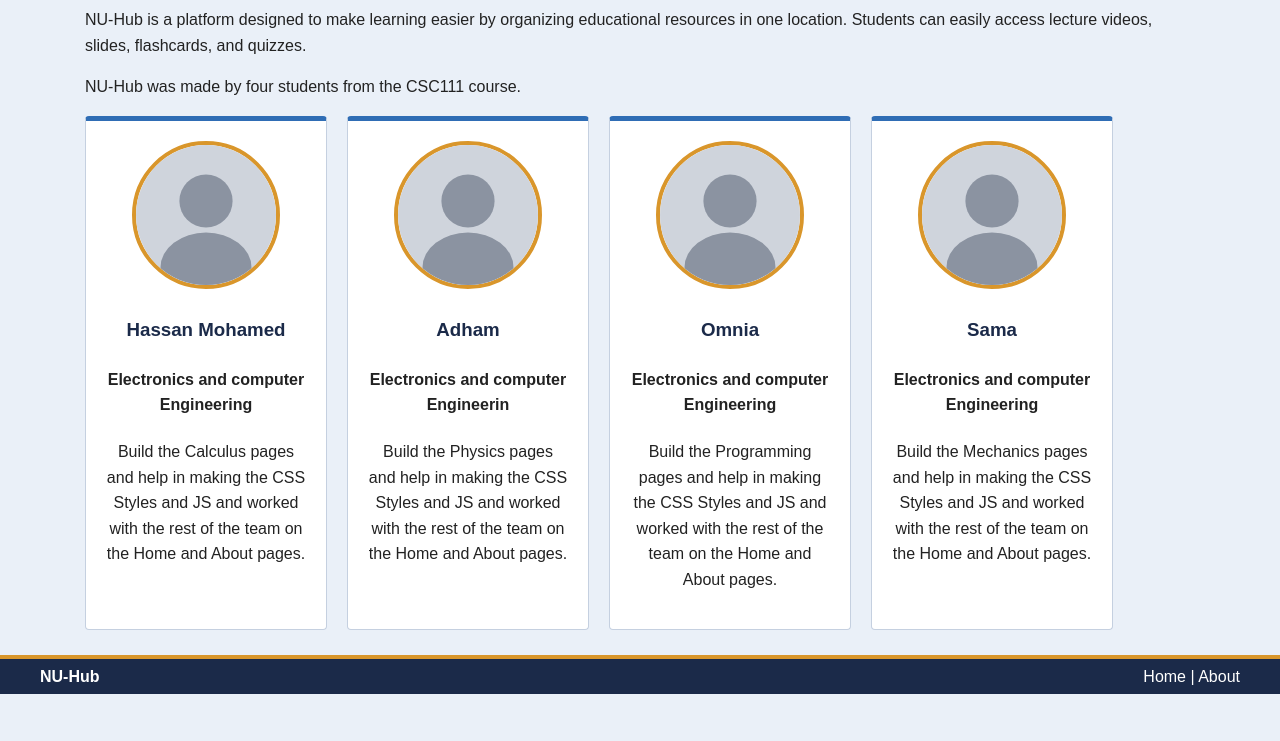
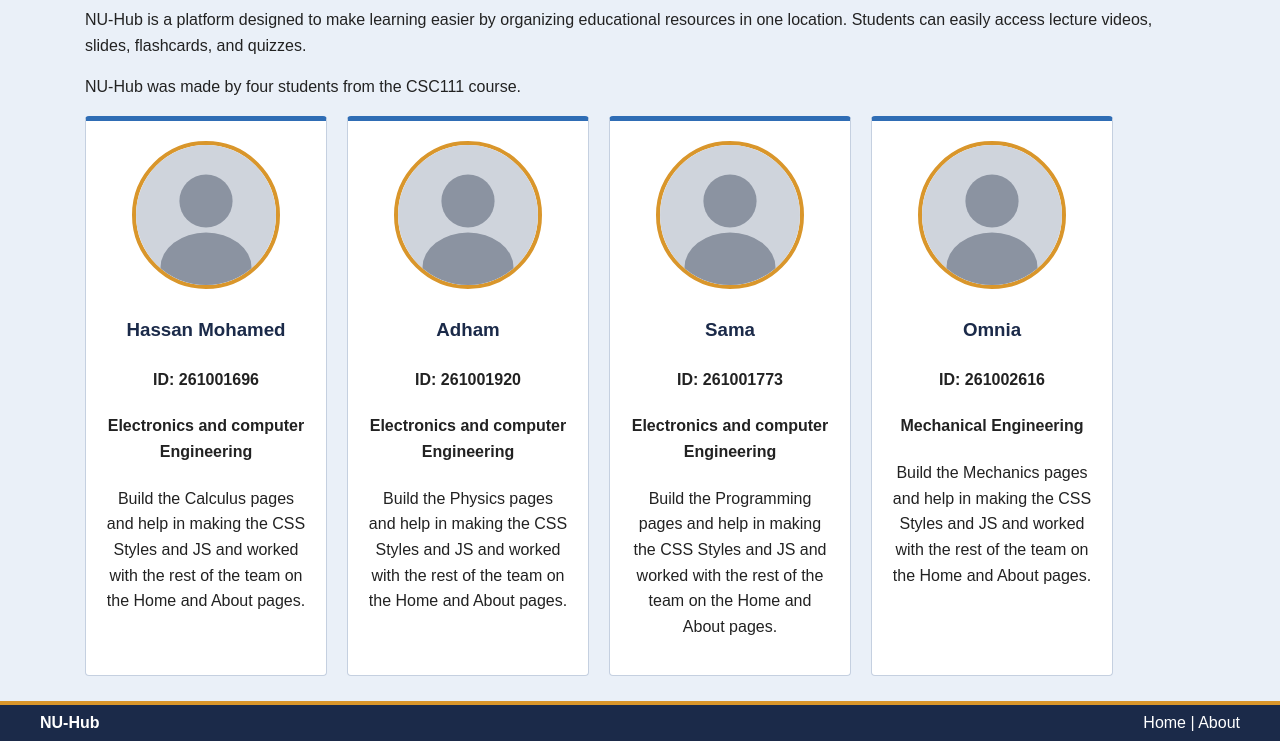
Before and after one commit to Hasona57/CSC_Project, a plain HTML site: page about.html in a window 1280 px wide. Shown: the part 181-922 px from the top of the page. Before the commit the page ends 875 px from the top, so only its background shows below. Drawn offline with Linux system fonts and the light colour scheme.

Commit message:
Update about.html

```diff
--- a/about.html
+++ b/about.html
@@ -22,25 +22,29 @@
                 <div class="card student">
                     <img src="images/avatar.svg" alt="Hassan Mohamed">
                     <h3>Hassan Mohamed</h3>
-                    <h4>Electronics and computer Engineering</h2>
+                    <h4>ID: 261001696</h4>
+                    <h4>Electronics and computer Engineering</h4>
                     <p>Build the Calculus pages and help in making the CSS Styles and JS and worked with the rest of the team on the Home and About pages.</p>
                 </div>
                 <div class="card student">
                     <img src="images/avatar.svg" alt="Adham">
                     <h3>Adham</h3>
-                    <h4>Electronics and computer Engineerin</h2>
+                    <h4>ID: 261001920</h4>
+                    <h4>Electronics and computer Engineering</h4>
                     <p>Build the Physics pages and help in making the CSS Styles and JS and worked with the rest of the team on the Home and About pages.</p>
+                </div>
+                <div class="card student">
+                    <img src="images/avatar.svg" alt="Sama">
+                    <h3>Sama</h3>
+                    <h4>ID: 261001773</h4>
+                    <h4>Electronics and computer Engineering</h4>
+                    <p>Build the Programming pages and help in making the CSS Styles and JS and worked with the rest of the team on the Home and About pages.</p>
                 </div>
                 <div class="card student">
                     <img src="images/avatar.svg" alt="Omnia">
                     <h3>Omnia</h3>
-                    <h4>Electronics and computer Engineering</h2>
-                    <p>Build the Programming pages and help in making the CSS Styles and JS and worked with the rest of the team on the Home and About pages.</p>
-                </div>
-                <div class="card student">
-                    <img src="images/avatar.svg" alt="Sama">
-                    <h3>Sama</h3>
-                    <h4>Electronics and computer Engineering</h2>
+                    <h4>ID: 261002616</h4>
+                    <h4>Mechanical Engineering</h4>
                     <p>Build the Mechanics pages and help in making the CSS Styles and JS and worked with the rest of the team on the Home and About pages.</p>
                 </div>
             </div>
```
